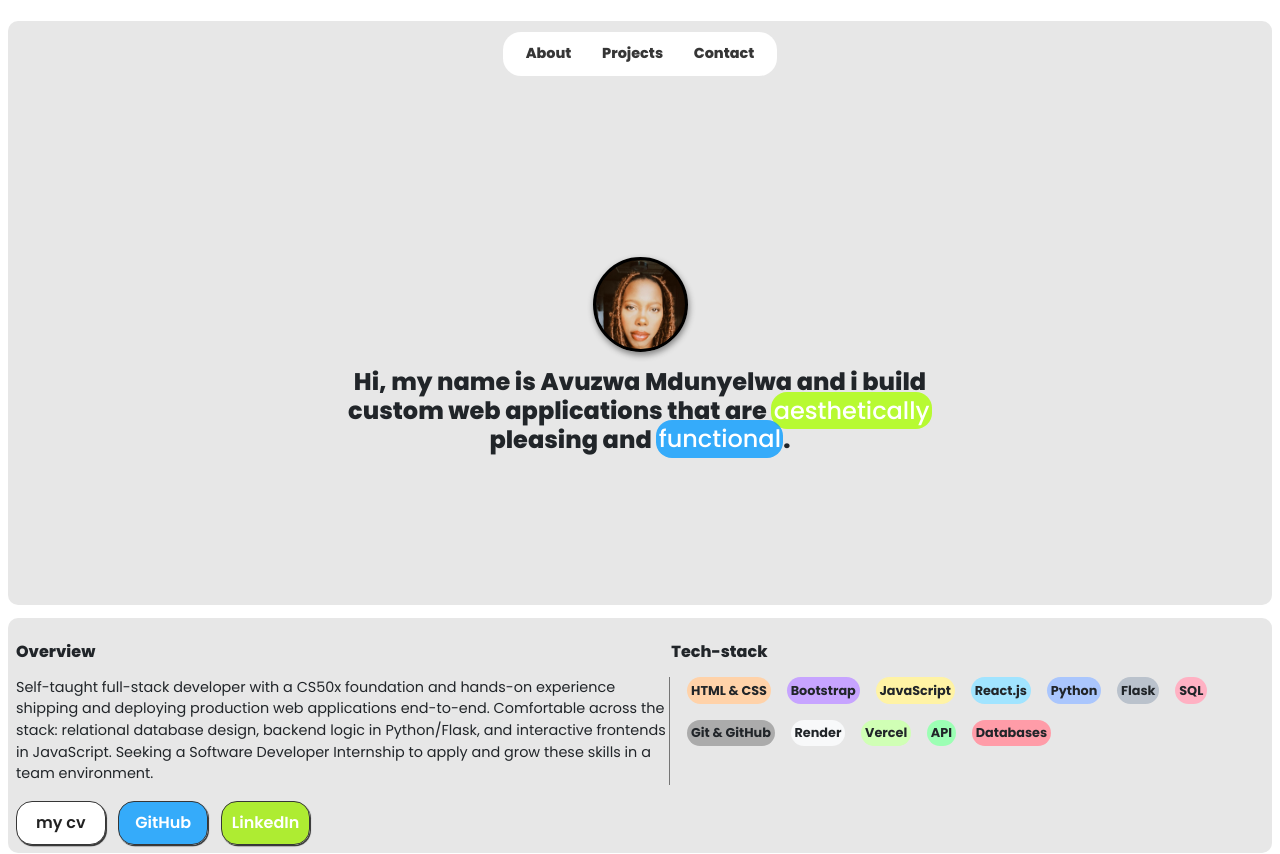
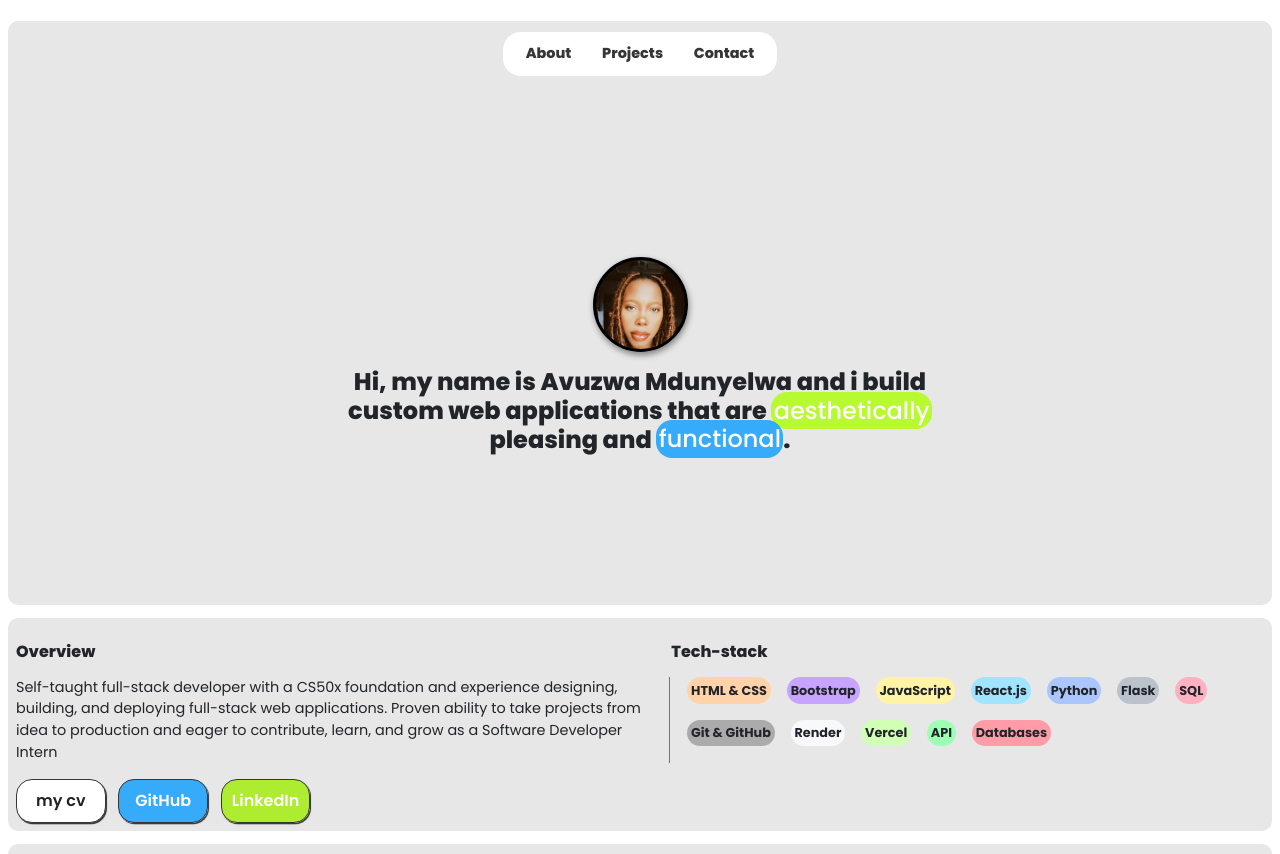
Before and after one commit to AvuMdunyelwa/my-portfolio-app, a React (Vite) app: page / in a window 1280 px wide. Shown: the top 854 px of the page. Built offline with nearby package versions, Linux system fonts and the light colour scheme.

Commit message:
Revise overview text for clarity and impact
Updated the overview paragraph to highlight experience in designing, building, and deploying full-stack web applications, and emphasized eagerness to grow as a Software Developer Intern.

```diff
--- a/src/App.jsx
+++ b/src/App.jsx
@@ -37,10 +37,8 @@ const techTools = [
           <div className='overview' id='about'>
             <h5>Overview</h5>
             <p style={{fontSize: '0.9rem', paddingRight: '0.1em'}}>
-              Self-taught full-stack developer with a CS50x foundation and hands-on experience shipping and deploying
-              production web applications end-to-end. Comfortable across the stack: relational database design,
-              backend logic in Python/Flask, and interactive frontends in JavaScript. Seeking a Software Developer Internship to apply and grow these skills in a
-              team environment.
+              Self-taught full-stack developer with a CS50x foundation and experience designing, building, and deploying full-stack web applications.
+              Proven ability to take projects from idea to production and eager to contribute, learn, and grow as a Software Developer Intern
             </p>
             <div style={{display: 'flex', gap: '0.8em'}}>
               <button><a href={myCV} target='_blank'>my cv</a></button>
```
